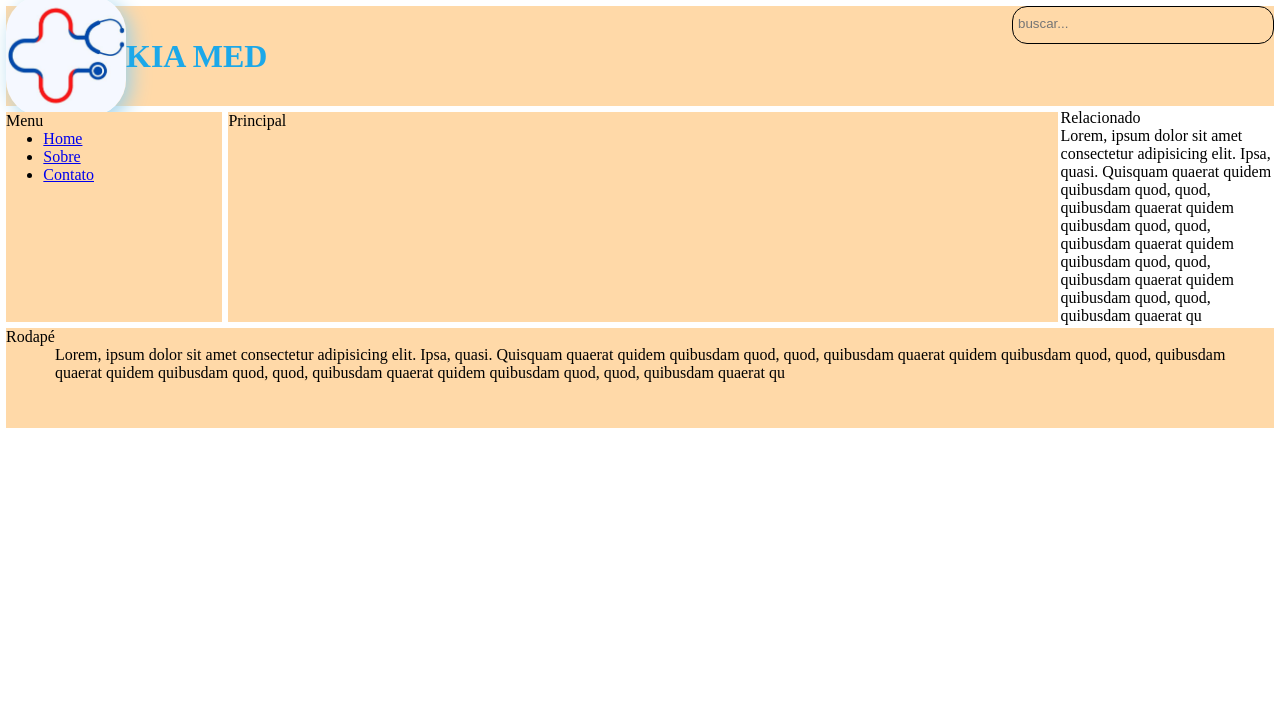
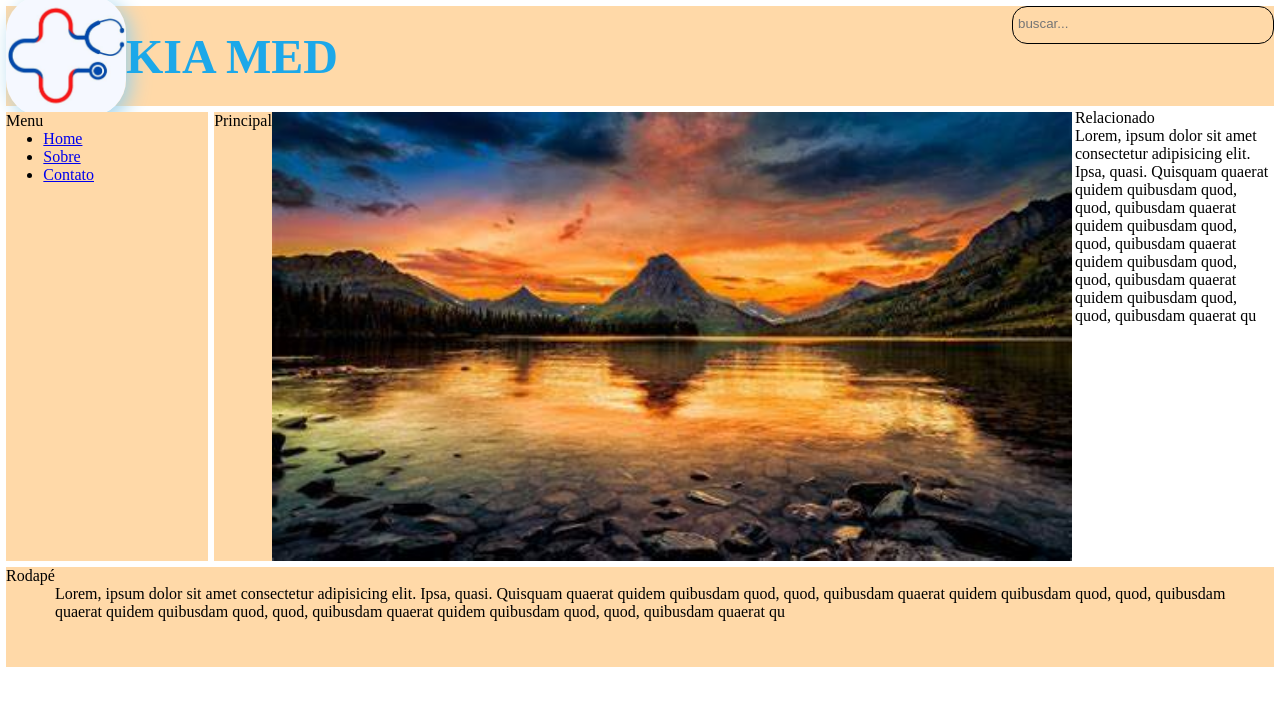
Before and after one commit to Kizzo-liso/KIA-MED, a PHP site: page / in a window 1280 px wide. Shown: the top 706 px of the page. Run offline with PHP 8.4, Linux system fonts and the light colour scheme.

Commit message:
TESTES COM IMAGEM E TAMANHO DO MAIN

```diff
--- a/css/styles.css
+++ b/css/styles.css
@@ -78,5 +78,9 @@ header {
   }
 
   #texto{
+    font-size: 300%;
     color:rgb(28, 168, 233) ;
   }
+  #teste{
+    width: 800px;
+  }
--- a/index.html
+++ b/index.html
@@ -28,7 +28,7 @@
     </nav>
 
     <main>Principal
-
+        <img id="teste" src="img/OIP.jpg" alt="">
     </main>
     <aside>Relacionado <br>
         <p>Lorem, ipsum dolor sit amet consectetur adipisicing elit. Ipsa, quasi. Quisquam quaerat quidem quibusdam
```
Also changed, not shown: img/OIP.jpg (added).
